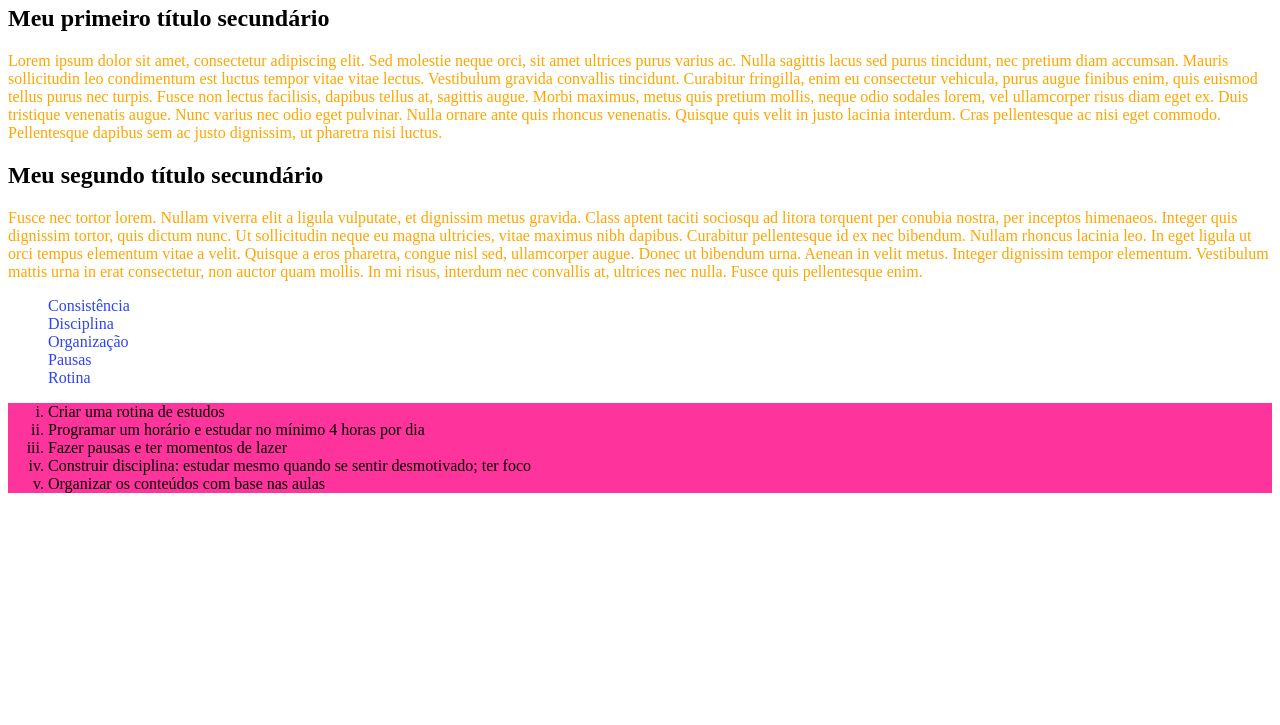
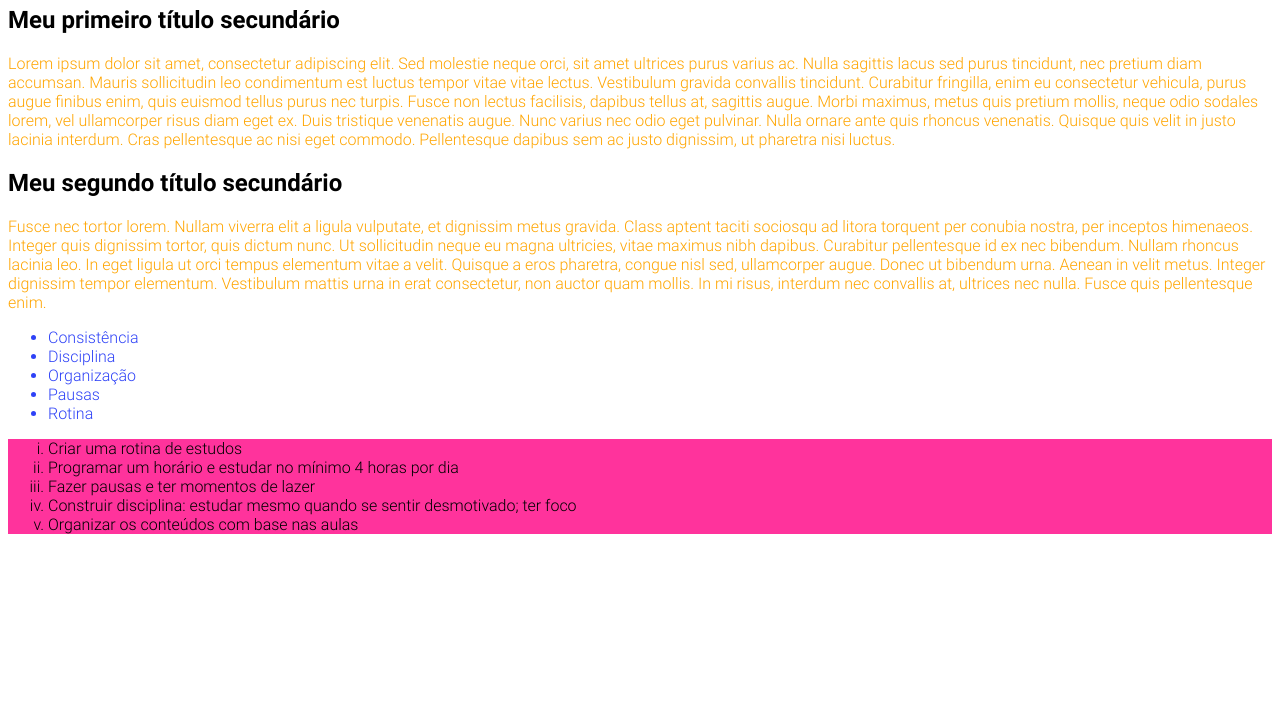
Before and after one commit to beatriztoledodev/aula-9, a plain HTML site: page index.html in a window 1280 px wide. Shown: the part 75-800 px from the top of the page. Drawn offline with Linux system fonts and the light colour scheme.

Commit message:
adicionei fontes

```diff
--- a/styles.css
+++ b/styles.css
@@ -1,8 +1,32 @@
+@font-face {
+    font-family: Roboto;
+    src: url(/fonts/Roboto-Bold.ttf);
+    font-weight: 700;
+}
+
+@font-face {
+    font-family: face;
+    src: url(fonts/Roboto-Regular.ttf);
+    font-weight: 400;
+}
+
+@font-face {
+    font-family: Roboto;
+    src: url('fonts/Roboto-Light.ttf');
+    font-weight: 300;
+}
+
+* {
+    font-family: Roboto;
+}
+
 .desafio-1 {
     color: orange;
+    font-weight: 400;
 }
 
 #lista-1 {
+    font
     list-style: none;
     color: #2e42f7;
 }
```
Also changed, not shown: fonts/Roboto-Black.ttf (added), fonts/Roboto-BlackItalic.ttf (added), fonts/Roboto-Bold.ttf (added), fonts/Roboto-BoldItalic.ttf (added), fonts/Roboto-Italic.ttf (added), fonts/Roboto-Light.ttf (added), fonts/Roboto-LightItalic.ttf (added), fonts/Roboto-Medium.ttf (added), fonts/Roboto-MediumItalic.ttf (added), fonts/Roboto-Regular.ttf (added), fonts/Roboto-Thin.ttf (added), fonts/Roboto-ThinItalic.ttf (added).
